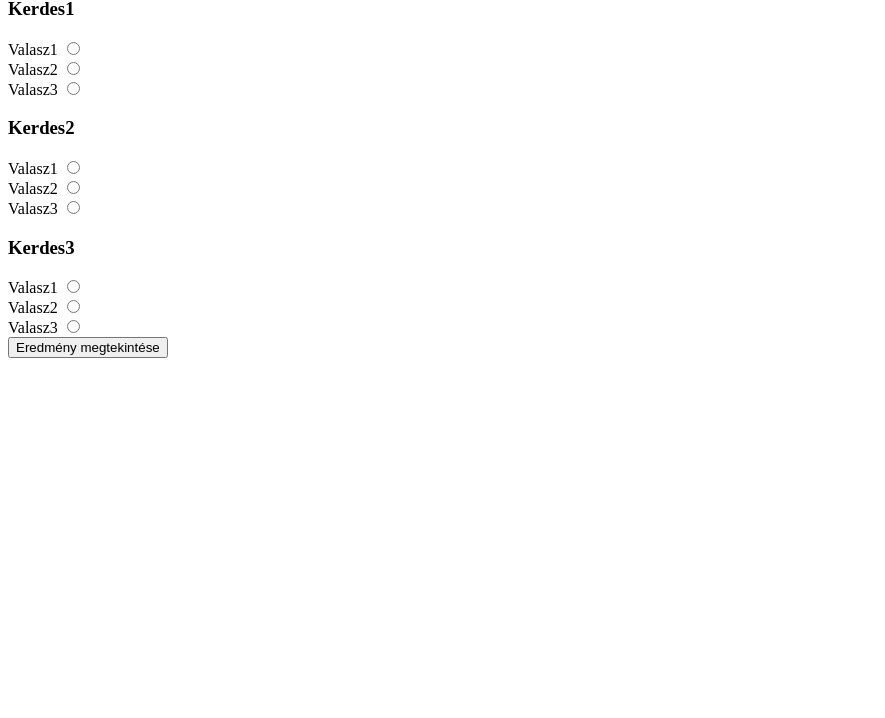
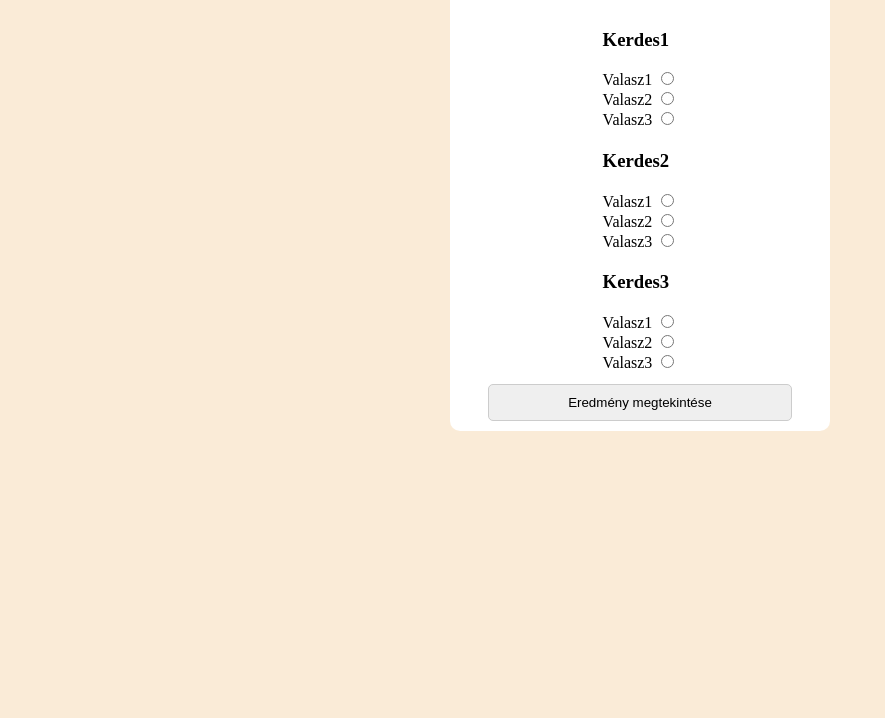
Before and after one commit to Levi-24/Kviz-OraiMunka, a plain HTML site: page index.html in a window 1280 px wide. Shown: the part 82-800 px from the top of the page, without its empty margins (0-885 px from the left). Drawn offline with Linux system fonts and the light colour scheme.

Commit message:
added css styling

```diff
--- a/index.html
+++ b/index.html
@@ -3,12 +3,14 @@
 <head>
     <meta charset="UTF-8">
     <meta name="viewport" content="width=device-width, initial-scale=1.0">
+    <link rel="stylesheet" href="style.css">
     <title>Document</title>
 </head>
 <body>
     <div class="container">
-    <form action="">
+    <form id="form">
         <h1>Kvíz kérdések</h1>
+        <div class="Kerdes">
             <h3>Kerdes1</h3>
             <label for="kerdes1">Valasz1</label>
             <input type="radio" id="kerdes1" value="Valasz1">
@@ -19,7 +21,9 @@
             <label for="kerdes1">Valasz3</label>
             <input type="radio" id="kerdes1" value="Valasz3">
             <br>
+        </div>
 
+        <div class="Kerdes">
             <h3>Kerdes2</h3>
             <label for="kerdes2">Valasz1</label>
             <input type="radio" id="kerdes2" value="Valasz1">
@@ -30,7 +34,9 @@
             <label for="kerdes2">Valasz3</label>
             <input type="radio" id="kerdes2" value="Valasz3">
             <br>
+        </div>
 
+        <div class="Kerdes">
             <h3>Kerdes3</h3>
             <label for="kerdes3">Valasz1</label>
             <input type="radio" id="kerdes3" value="Valasz1">
@@ -39,10 +45,11 @@
             <input type="radio" id="kerdes3" value="Valasz2">
             <br>
             <label for="Kerdes3">Valasz3</label>
-        <input type="radio" id="Kerdes3" value="Valasz3">
+            <input type="radio" id="kerdes3" value="Valasz3">
             <br>
+        </div>
 
-        <input type="submit" value="Eredmény megtekintése">
+        <input id="button" type="submit" value="Eredmény megtekintése">
     </form>
     </div>
 </body>
--- a/style.css
+++ b/style.css
@@ -0,0 +1,35 @@
+body{
+    margin-top: 10px;
+    background-color: antiquewhite;
+}
+
+.container{
+    width: 30%;
+    background-color: #fff;
+    border-radius: 10px;
+    margin: auto;
+}
+
+#form{
+    display: flex;
+    gap: 2px;
+    flex-direction: column;
+    align-items: center;
+}
+
+#button{
+    width: 80%;
+    padding: 10px;
+    margin: 10px;
+    border-radius: 5px;
+    border: 1px solid #ccc;
+}
+
+#button:hover{
+    background-color: #c1c1c1;
+    cursor: pointer;
+}
+
+#kerdes1:hover, #kerdes2:hover, #kerdes3:hover{
+    cursor: pointer;
+}
```
Lines whose indentation alone changed are shown as unchanged.
